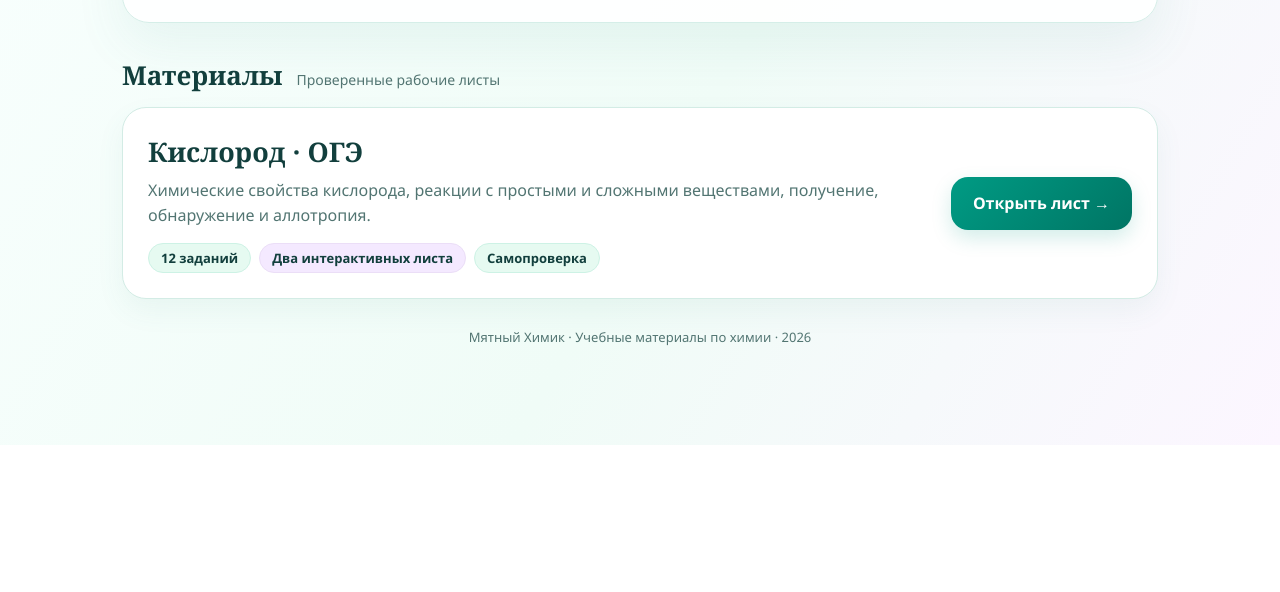
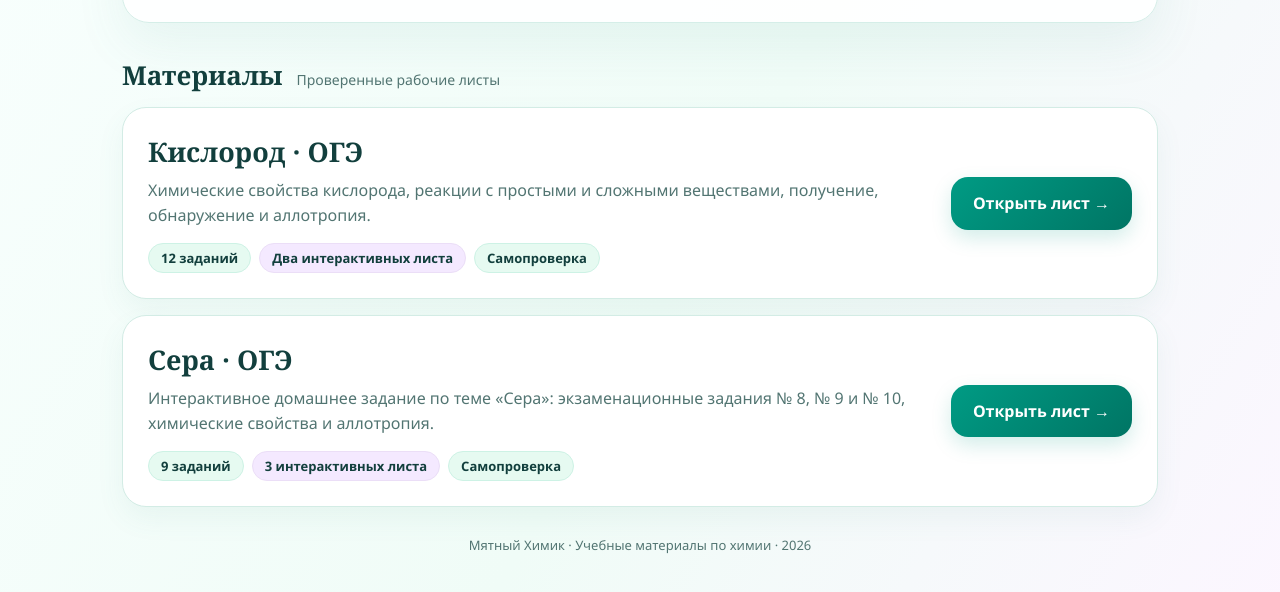
Before and after one commit to eliseeva-83-byte/myatny-chemistry-pages, a plain HTML site: page index.html in a window 1280 px wide. Shown: the part 356-948 px from the top of the page. Before the commit the page ends 801 px from the top, so only its background shows below. Drawn offline with Linux system fonts and the light colour scheme.

Commit message:
Add sulfur OGE homework to Mint Chemist worksheets catalog

```diff
--- a/index.html
+++ b/index.html
@@ -30,6 +30,7 @@ h2{font:700 26px Georgia,serif;margin:0}
 .info span:nth-child(2){background:var(--lilac);border-color:#ebdef7}
 a.launch{white-space:nowrap;color:#fff;background:linear-gradient(135deg,#009b84,#007564);font-weight:800;text-decoration:none;border-radius:17px;padding:14px 22px;box-shadow:0 8px 20px #009b842d}
 a.launch:hover,a.launch:focus{background:#005f50;outline:3px solid #bbefe2;outline-offset:3px}
+.card + .card{margin-top:16px}
 footer{padding:28px 0;color:var(--muted);font-size:13px;text-align:center}
 @media(max-width:640px){main{padding:22px 14px 42px}.card{display:block}.card h3{font-size:23px}a.launch{display:block;text-align:center;margin-top:20px;white-space:normal}.brand b{font-size:21px}}
 </style>
@@ -43,5 +44,10 @@ footer{padding:28px 0;color:var(--muted);font-size:13px;text-align:center}
 <p>Химические свойства кислорода, реакции с простыми и сложными веществами, получение, обнаружение и аллотропия.</p>
 <div class="info"><span>12 заданий</span><span>Два интерактивных листа</span><span>Самопроверка</span></div>
 </div><a class="launch" href="./kislorod-oge-list.html">Открыть лист →</a></section>
+<section class="card" aria-labelledby="sulfur-title"><div>
+<h3 id="sulfur-title">Сера · ОГЭ</h3>
+<p>Интерактивное домашнее задание по теме «Сера»: экзаменационные задания № 8, № 9 и № 10, химические свойства и аллотропия.</p>
+<div class="info"><span>9 заданий</span><span>3 интерактивных листа</span><span>Самопроверка</span></div>
+</div><a class="launch" href="./sera-oge-dz.html">Открыть лист →</a></section>
 <footer>Мятный Химик · Учебные материалы по химии · 2026</footer>
 </main></body></html>
```
